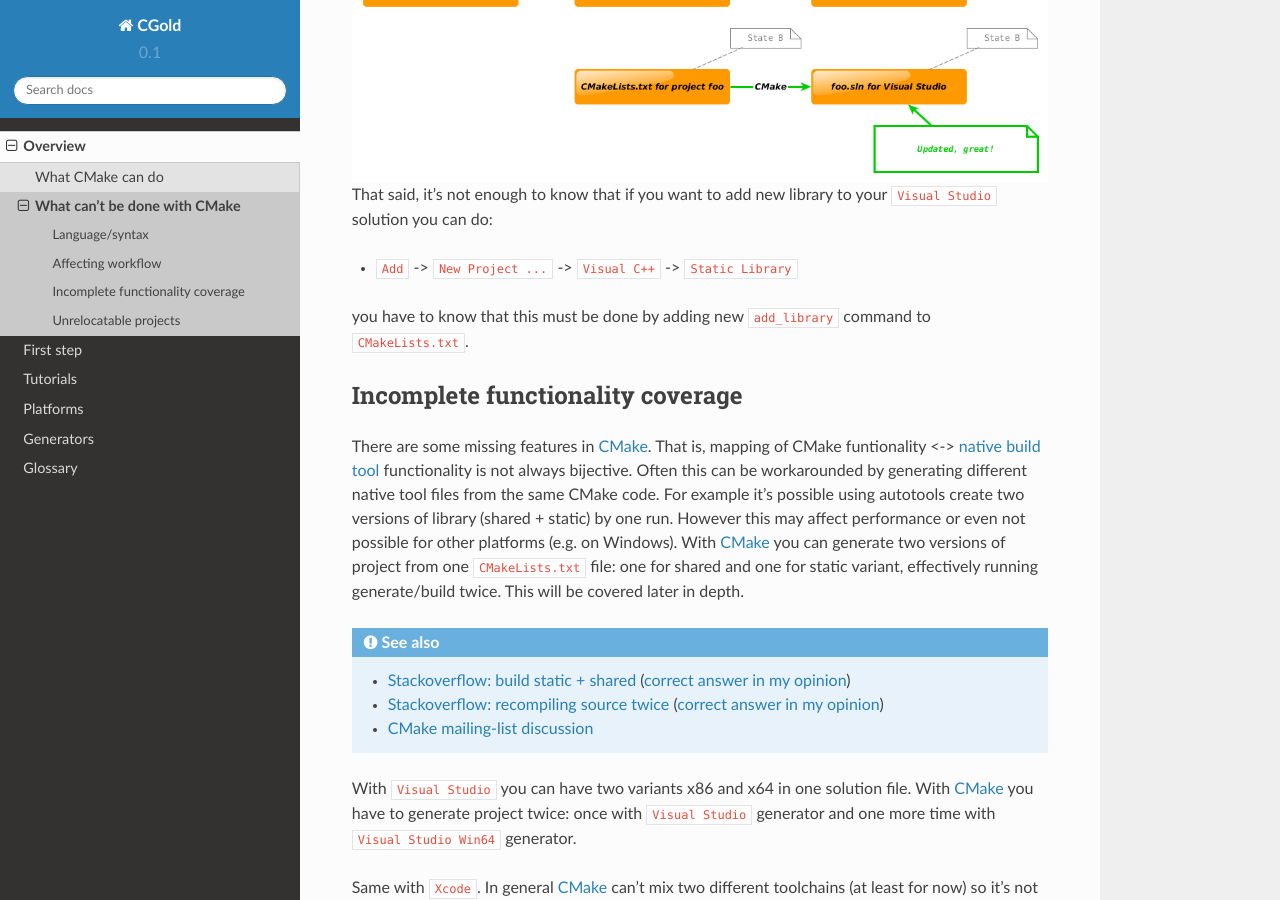
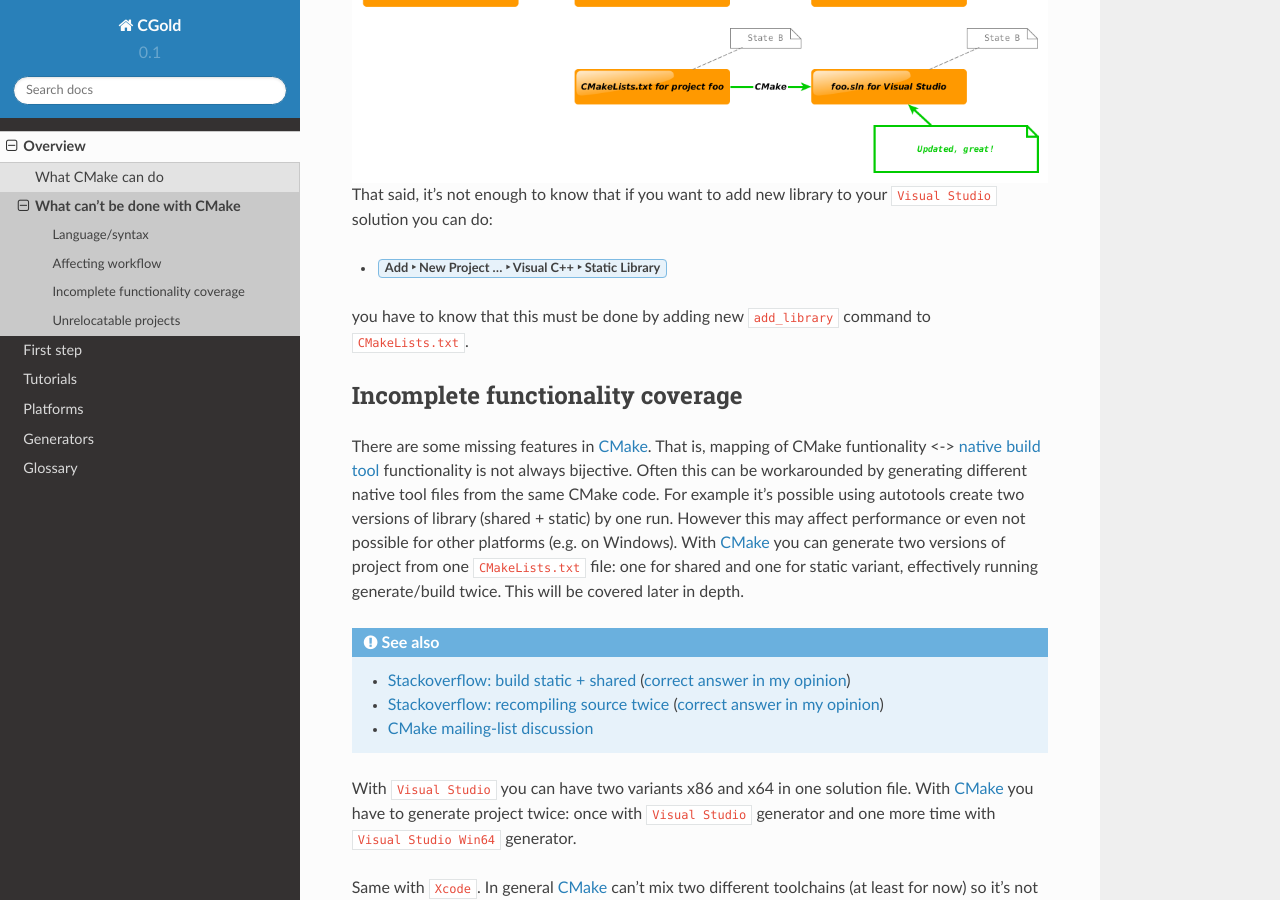
Before and after one commit to ruslo/CGold, a Sphinx documentation site: the page built from docs/overview/cmake-can-not.rst, in a window 1280 px wide and 900 px high, scrolled down 1870 px. Built offline with Sphinx 7.4.7 and the Read the Docs theme 2.0.0, drawn with Linux system fonts in a browser that asks for light colours; part of the change alters nothing that is shown.

```diff
--- a/docs/overview/cmake-can-not.rst
+++ b/docs/overview/cmake-can-not.rst
@@ -75,7 +75,7 @@ Correct workflow:
 That said, it's not enough to know that if you want to add new library to your
 ``Visual Studio`` solution you can do:
 
-* ``Add`` -> ``New Project ...`` -> ``Visual C++`` -> ``Static Library``
+* :menuselection:`Add --> New Project ... --> Visual C++ --> Static Library`
 
 you have to know that this must be done by adding new
 ``add_library`` command to ``CMakeLists.txt``.
```
